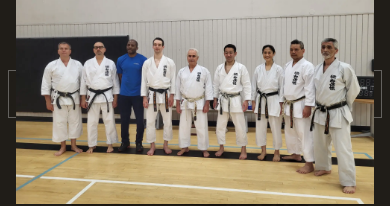
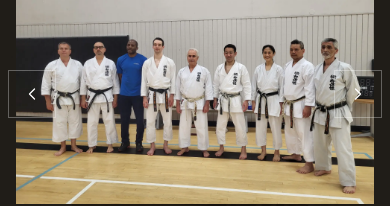
Before and after one commit to davidherascu-tx/shotokanhouston, a Next.js app: page /gallery in a window 390 px wide. Both pictures are taken after a click on the button 219 px from the left and 937 px from the top of the page. Shown: the part 803-1009 px from the top of the page. Built offline with nearby package versions, Linux system fonts and the light colour scheme.

Commit message:
update gallery issues on mobile

```diff
--- a/app/components/gallery/Lightbox.tsx
+++ b/app/components/gallery/Lightbox.tsx
@@ -1,7 +1,7 @@
 "use client";
 
 import Image from "next/image";
-import { useEffect } from "react";
+import { useEffect, useRef } from "react";
 
 export type GalleryItem = {
   src: string;
@@ -24,6 +24,8 @@ export default function Lightbox({
   onPrev,
   onNext,
 }: Props) {
+  const touchStartX = useRef<number | null>(null);
+
   useEffect(() => {
     if (activeIndex === null) return;
 
@@ -54,6 +56,17 @@ export default function Lightbox({
       aria-label={`Photo from ${active.year}`}
       className="fixed inset-0 z-[100] flex items-center justify-center bg-ink/95 p-4 sm:p-10"
       onClick={onClose}
+      onTouchStart={(e) => {
+        touchStartX.current = e.touches[0].clientX;
+      }}
+      onTouchEnd={(e) => {
+        if (touchStartX.current === null) return;
+        const delta = e.changedTouches[0].clientX - touchStartX.current;
+        touchStartX.current = null;
+        if (Math.abs(delta) < 50) return;
+        if (delta < 0) onNext();
+        else onPrev();
+      }}
     >
       <button
         type="button"
@@ -62,7 +75,7 @@ export default function Lightbox({
           e.stopPropagation();
           onClose();
         }}
-        className="absolute right-4 top-4 inline-flex h-11 w-11 items-center justify-center border border-bone/30 text-bone transition-colors hover:border-crimson hover:bg-crimson sm:right-8 sm:top-8"
+        className="absolute right-4 top-4 z-10 inline-flex h-11 w-11 items-center justify-center border border-bone/30 text-bone transition-colors hover:border-crimson hover:bg-crimson sm:right-8 sm:top-8"
       >
         <svg
           className="h-4 w-4"
@@ -87,7 +100,7 @@ export default function Lightbox({
               e.stopPropagation();
               onPrev();
             }}
-            className="absolute left-2 top-1/2 -translate-y-1/2 inline-flex h-12 w-12 items-center justify-center border border-bone/30 text-bone transition-colors hover:border-crimson hover:bg-crimson sm:left-8"
+            className="absolute left-2 top-1/2 z-10 -translate-y-1/2 inline-flex h-12 w-12 items-center justify-center border border-bone/30 text-bone transition-colors hover:border-crimson hover:bg-crimson sm:left-8"
           >
             <svg
               className="h-5 w-5"
@@ -108,7 +121,7 @@ export default function Lightbox({
               e.stopPropagation();
               onNext();
             }}
-            className="absolute right-2 top-1/2 -translate-y-1/2 inline-flex h-12 w-12 items-center justify-center border border-bone/30 text-bone transition-colors hover:border-crimson hover:bg-crimson sm:right-8"
+            className="absolute right-2 top-1/2 z-10 -translate-y-1/2 inline-flex h-12 w-12 items-center justify-center border border-bone/30 text-bone transition-colors hover:border-crimson hover:bg-crimson sm:right-8"
           >
             <svg
               className="h-5 w-5"
```
